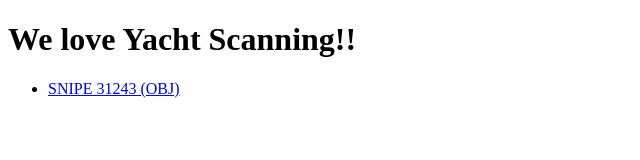
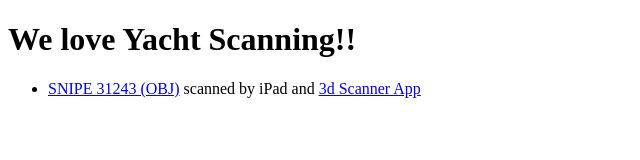
Before and after one commit to mitsuyukiLab/yacht_scan_threejs, a plain HTML site: page index.html in a window 1280 px wide. Shown: the whole page, without its empty margins (0-640 px from the left). Drawn offline with Linux system fonts and the light colour scheme.

Commit message:
Add scanning app explanation

```diff
--- a/index.html
+++ b/index.html
@@ -9,7 +9,7 @@
 	<body>
         <h1>We love Yacht Scanning!!</h1>
         <ul>
-            <li><a href='snipe_obj.html'>SNIPE 31243 (OBJ)</a></li>
+            <li><a href='snipe_obj.html'>SNIPE 31243 (OBJ)</a> scanned by iPad and <a href="https://apps.apple.com/us/app/3d-scanner-app/id1419913995">3d Scanner App</a></li>
         </ul>
 	</body>
 </html>
```
